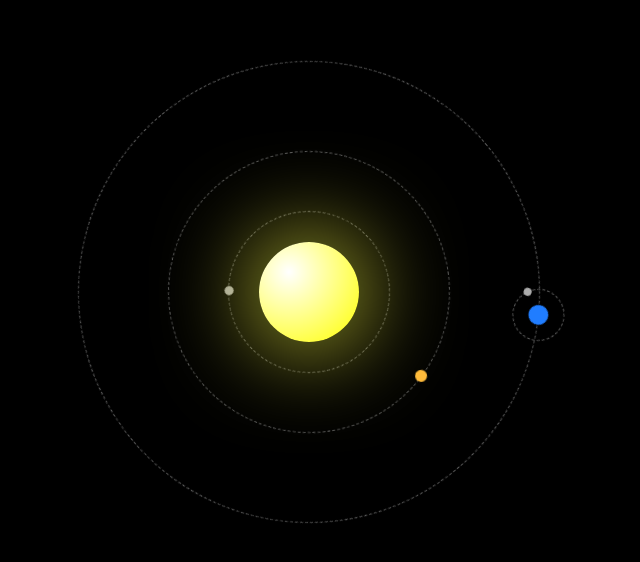
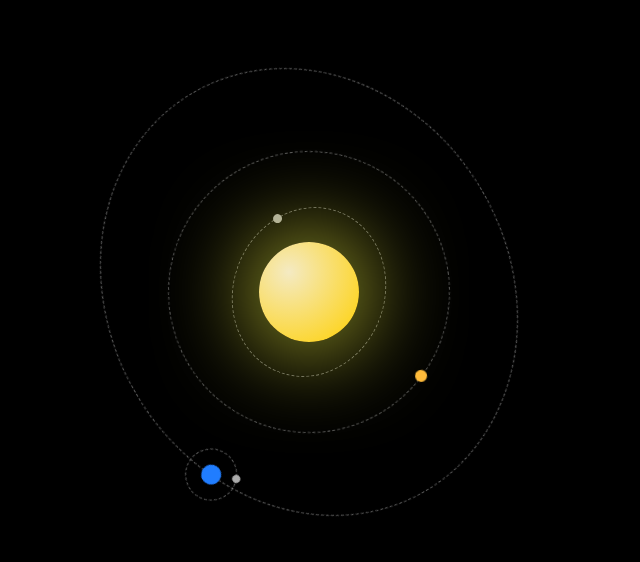
Before and after one commit to Konstantin822/solar-system, a plain HTML site: page index.html in a window 1280 px wide. Shown: the part 108-670 px from the top of the page, without its empty margins (331-971 px from the left). Drawn offline with Linux system fonts and the light colour scheme.

Commit message:
elliptic orbits

```diff
--- a/style.css
+++ b/style.css
@@ -19,7 +19,7 @@ body {
     position: absolute;
     width: 100px;
     height: 100px;
-    background: radial-gradient(circle at 30% 30%, #fff, #ff0);
+    background: radial-gradient(circle at 30% 30%, #f4eac3, rgb(255, 208, 1));
     top: 50%;
     left: 50%;
     transform: translate(-50%, -50%);
@@ -42,7 +42,7 @@ body {
 .mercury-orbit {
     width: 160px;
     height: 160px;
-    animation: orbit 8s linear infinite;
+    /* animation: orbit 8s linear infinite; */
 }
 
 .venus-orbit {
@@ -54,7 +54,7 @@ body {
 .earth-orbit {
     width: 460px;
     height: 460px;
-    animation: orbit 36s linear infinite;
+    /* animation: orbit 36s linear infinite; */
 }
 
 .mercury {
@@ -90,7 +90,7 @@ body {
 .moon-orbit {
     width: 50px;
     height: 50px;
-    animation: orbit 3s linear infinite;
+    animation: orbit 9s linear infinite;
 }
 
 .moon {
@@ -101,6 +101,32 @@ body {
     height: 8px;
     background: rgb(172, 172, 172);
     border-radius: 50%;
+}
+
+/*---*/
+
+/* Elliptical Orbit */
+
+.mercury-orbit {
+    width: 150px;
+    height: 170px;
+    transform: translate(-50%, -50%) rotate(20deg);
+}
+
+.earth-orbit {
+    width: 460px;
+    height: 400px;
+    transform: translate(-50%, -50%) rotate(60deg);
+}
+
+.mercury {
+    offset-path: ellipse(75px 85px at center);
+    animation: planet-move 8s linear infinite
+}
+
+.earth {
+    offset-path: ellipse(230px 200px at center);
+    animation: planet-move 30s linear infinite;
 }
 
 /*---*/
@@ -120,3 +146,9 @@ body {
         box-shadow: 0 0 100px rgb(252, 255, 69);
     }
 }
+
+@keyframes planet-move {
+    to {
+        offset-distance: 100%;
+    }
+}
```
